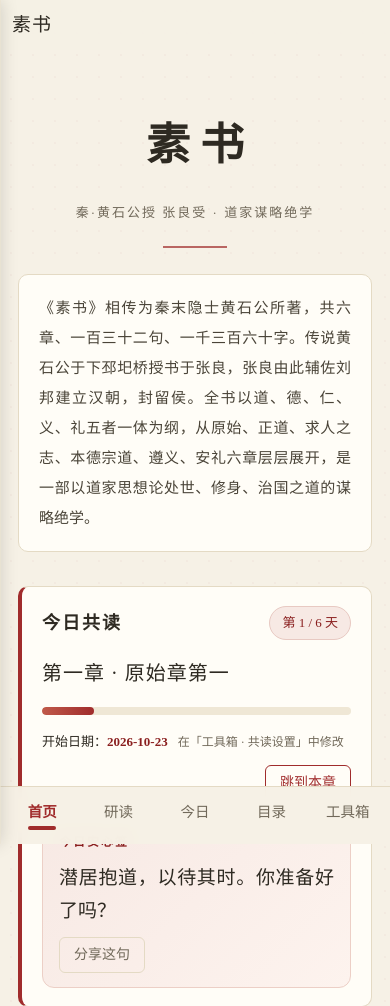
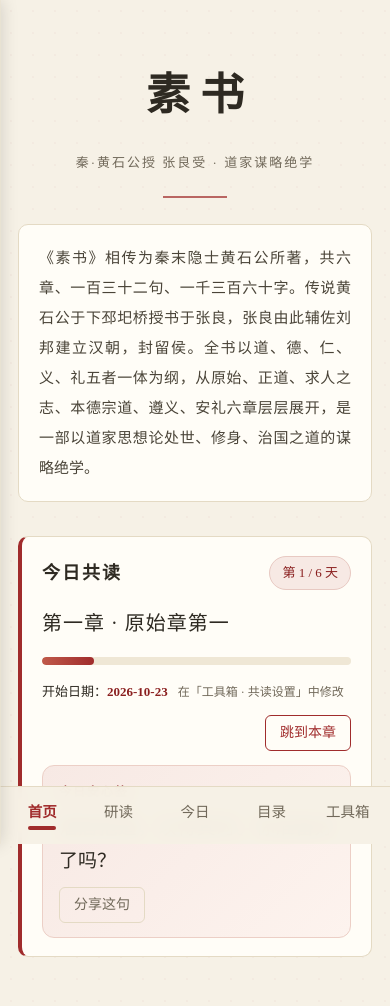
Before and after one commit to AIYAZONE/sushu, a plain HTML site: page index.html in a window 390 px wide. Shown: the top 1006 px of the page. Drawn offline with Linux system fonts and the light colour scheme.

Commit message:
移动端直接隐藏顶栏

```diff
--- a/index.html
+++ b/index.html
@@ -172,8 +172,8 @@ footer{padding:34px 0 46px;text-align:center;color:var(--soft);font-size:12px;li
   .desk-only{display:none}
   .top-actions .nav-btn{display:none}
   .bottom-nav{display:flex}
-  /* 顶栏在移动端不吸顶：随正文滚动消失，最大化正文可视面积；主导航已由底部固定 tab 栏承载 */
-  .topbar{position:static;backdrop-filter:none;border-bottom:none}
+  /* 顶栏在移动端直接隐藏：主导航已由底部固定 tab 栏承载 */
+  .topbar{display:none}
   /* 跳转锚点时不再为吸顶顶栏预留空间 */
   .chapter,.study{scroll-margin-top:12px}
   /* 目录抽屉：章号 / 标题 / 共读日期 两行展示，日期常显 */
```
